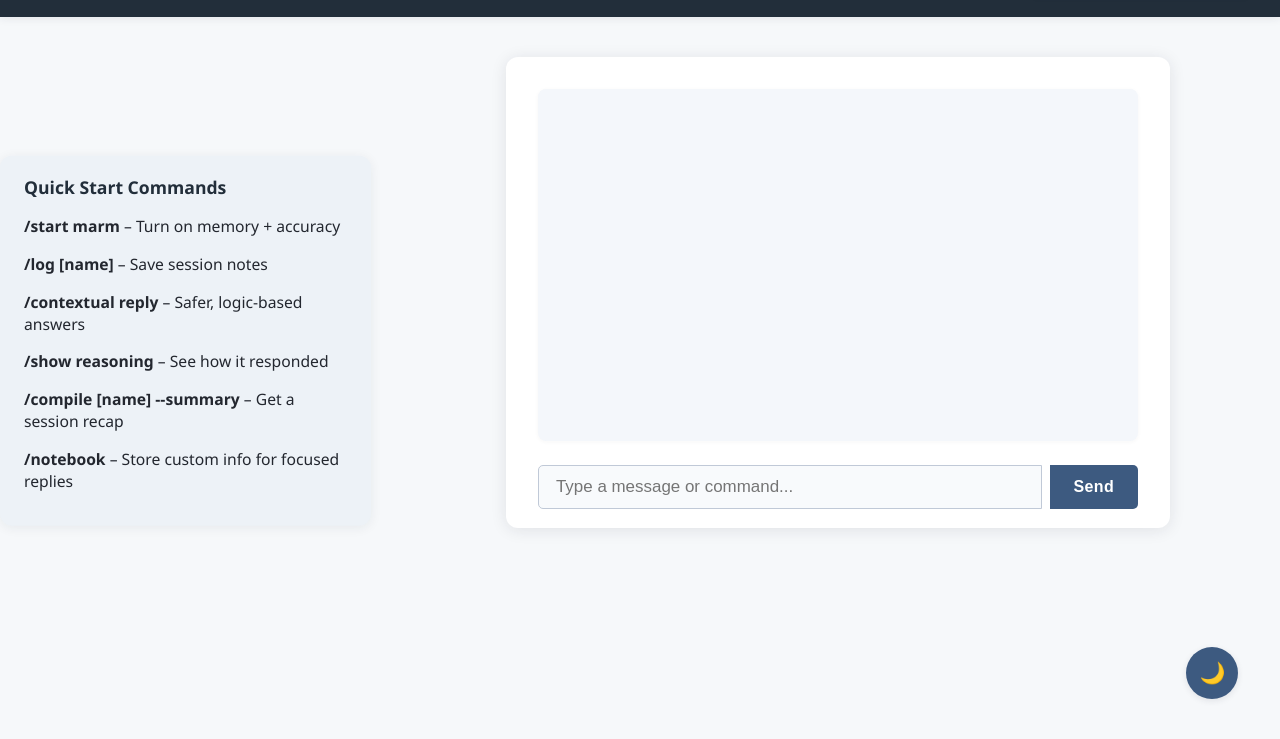
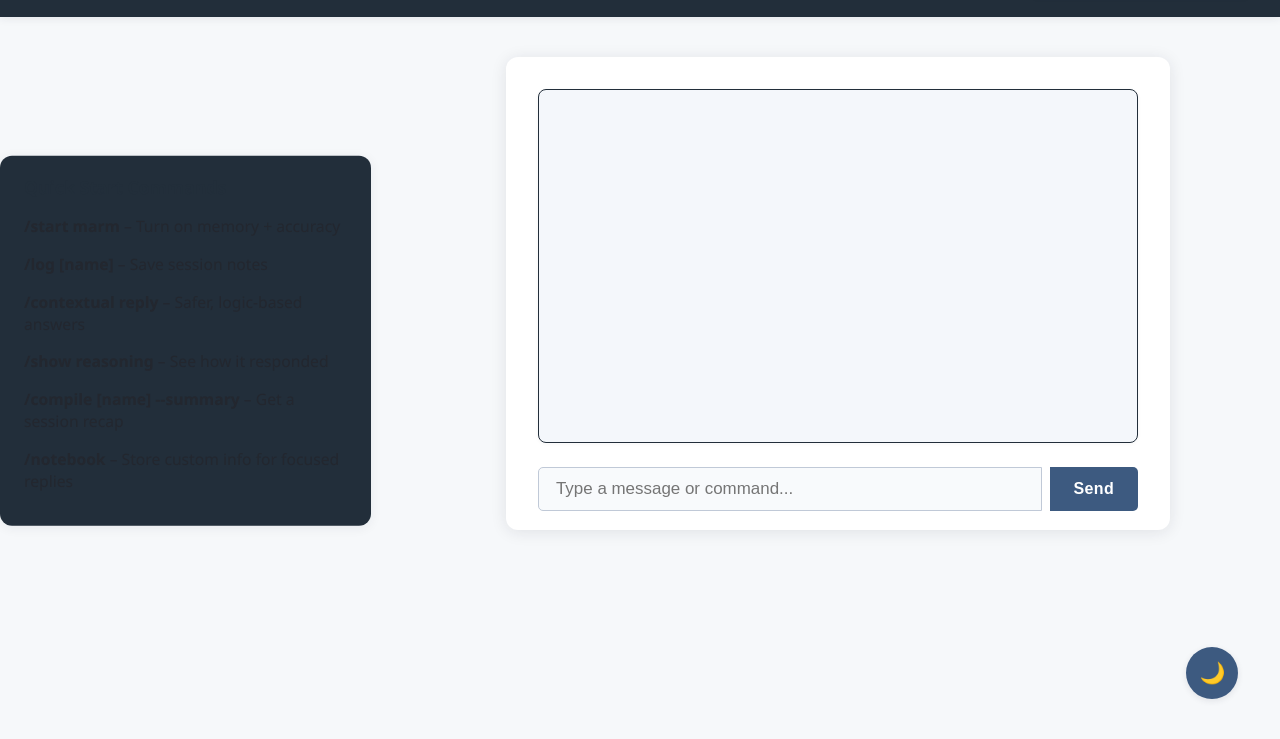
Before and after one commit to Lyellr88/MARM-Protocol, a plain HTML site: page webchat/index.html in a window 1280 px wide. Shown: the part 59-798 px from the top of the page. Drawn offline with Linux system fonts and the light colour scheme; a script that the page names is missing.

Commit message:
Update style.css

```diff
--- a/webchat/style.css
+++ b/webchat/style.css
@@ -36,26 +36,23 @@ header h1 {
   background: #fa815c;
 }
 main {
-  max-width: 600px;
+  max-width: 792px; /* original 600px + ~192px (2 inches) */
   margin: 2.5em auto;
   background: #fff;
   border-radius: 12px;
   box-shadow: 0 2px 16px rgba(30,30,50,0.10);
-  padding: 2em 2em 1.2em 2em;
-  /* No margin-left, main stays centered */
-}
-#chatbox {
-  width: 100%;
+  padding: 2em 2em 1.2em 2em; /* top, right, bottom, left — preserved */
 }
 #chat-log {
+  border: 1px solid #222e3a; /* subtle neutral gray */
+  border-radius: 8px;        /* optional: round the corners */
+  padding: 1em;
+  background: #f4f7fb;
   min-height: 320px;
   max-height: 380px;
   margin-bottom: 1.5em;
   overflow-y: auto;
-  padding: 1em;
-  background: #f4f7fb;
-  border-radius: 8px;
-  box-shadow: 0 1px 4px rgba(40,40,60,0.04);
+  box-shadow: 0 1px 4px rgba(40, 40, 60, 0.04); /* optional drop shadow */
 }
 #chat-log div {
   margin: 0.7em 0;
@@ -143,7 +140,7 @@ main {
   left: 0em;
   top: 50%;
   transform: translateY(-50%);
-  background: #edf2f7;
+  background: #222e3a;
   border-radius: 12px;
   box-shadow: 0 2px 12px rgba(30,40,60,0.07);
   padding: 1.2em 1.7em 1.2em 1.5em;
```
